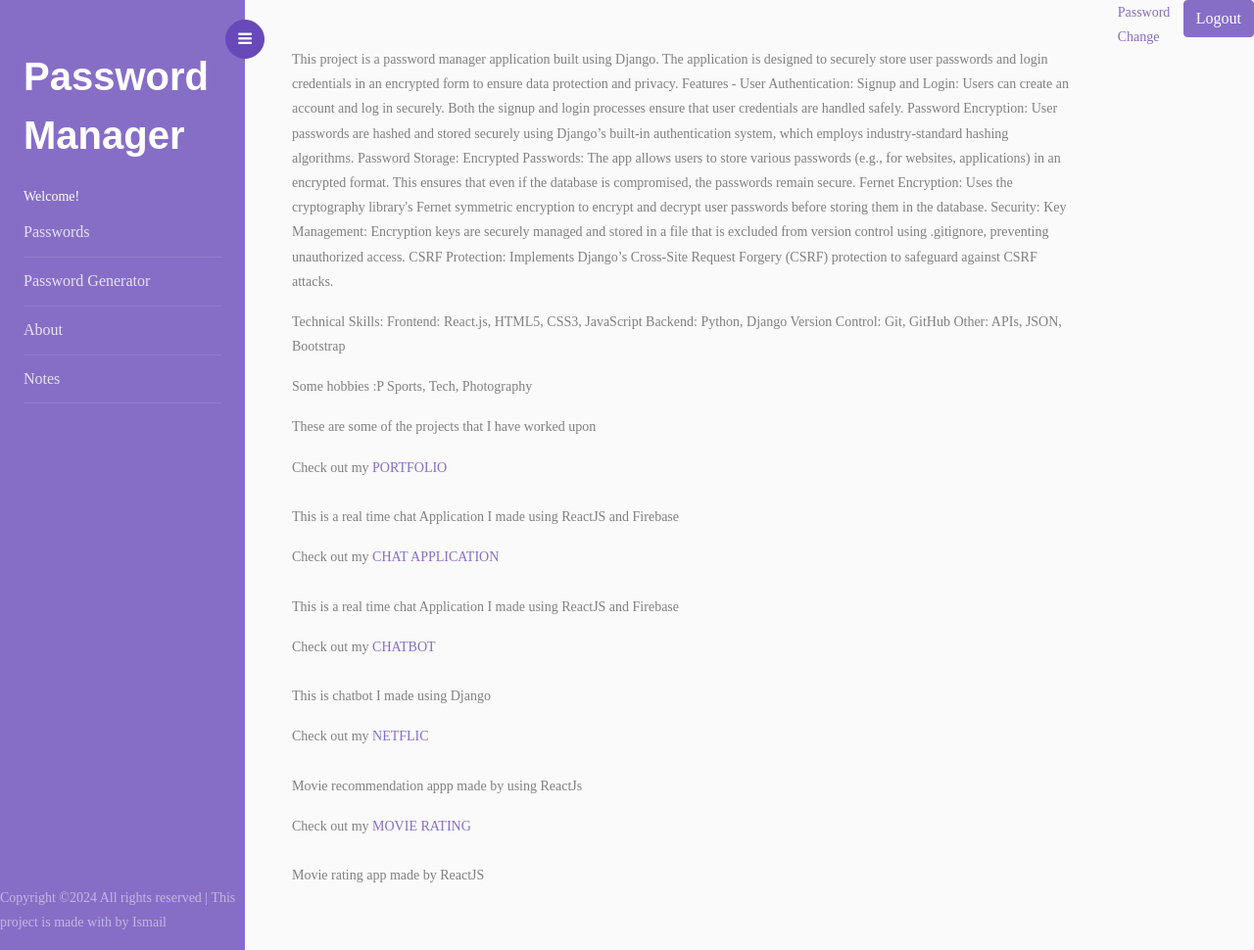
After one commit to IsmailAbbasi/Password-Manager, a Django app: page /about/ in a window 1280 px wide. The commit adds this page. Shown: the whole page at 98% size. Run offline with Django 5.2, Linux system fonts and the light colour scheme; some libraries are stand-ins or nearby versions.

Commit message:
Minor Ui Bug fixes

```diff
--- a/password/static/css/passwordgenerator.css
+++ b/password/static/css/passwordgenerator.css
@@ -115,3 +115,25 @@ html, body {
     transform: scale(0.95);
     color: white;
 }
+/* Position the back button on the left side of the page */
+#back-button-container {
+    position: fixed;
+    top: 20px;
+    left: 20px;
+}
+
+.btn-secondary {
+    background-color: #6c757d;
+    color: white;
+    padding: 10px 20px;
+    text-decoration: none;
+    border: none;
+    border-radius: 5px;
+    display: inline-block;
+    font-size: 16px;
+    cursor: pointer;
+}
+
+.btn-secondary:hover {
+    background-color: #5a6268;
+}
--- /dev/null
+++ b/password/templates/about.html
@@ -0,0 +1,36 @@
+{% extends "base.html" %}
+{% block content %}
+<p>This project is a password manager application built using Django. The application is designed to securely store user passwords and login credentials in an encrypted form to ensure data protection and privacy.
+
+    Features -
+
+    User Authentication:
+
+    Signup and Login: Users can create an account and log in securely. Both the signup and login processes ensure that user credentials are handled safely.
+    Password Encryption: User passwords are hashed and stored securely using Django’s built-in authentication system, which employs industry-standard hashing algorithms.
+    Password Storage:
+
+    Encrypted Passwords: The app allows users to store various passwords (e.g., for websites, applications) in an encrypted format. This ensures that even if the database is compromised, the passwords remain secure.
+    Fernet Encryption: Uses the cryptography library's Fernet symmetric encryption to encrypt and decrypt user passwords before storing them in the database.
+    Security:
+
+    Key Management: Encryption keys are securely managed and stored in a file that is excluded from version control using .gitignore, preventing unauthorized access.
+    CSRF Protection: Implements Django’s Cross-Site Request Forgery (CSRF) protection to safeguard against CSRF attacks.
+    </p>
+    <p> Technical Skills:
+    Frontend: React.js, HTML5, CSS3, JavaScript
+    Backend: Python, Django
+    Version Control: Git, GitHub
+    Other: APIs, JSON, Bootstrap</p>
+    <p>Some hobbies :P
+        Sports, Tech, Photography
+    </p>
+    <p>These are some of the projects that I have worked upon</p>
+    <div className="projects">
+        <p>Check out my <a href="https:// izzy.fun" target="_blank" rel="noopener noreferrer">PORTFOLIO</a> <br></br> This is a real time chat Application I made using ReactJS and Firebase</p>
+        <p>Check out my <a href="https://chat.izzy.fun" target="_blank" rel="noopener noreferrer">CHAT APPLICATION</a> <br></br> This is a real time chat Application I made using ReactJS and Firebase</p>
+        <p>Check out my <a href="https://riddler-chatbot-app.onrender.com/" target="_blank" rel="noopener noreferrer">CHATBOT</a><br></br> This is chatbot I made using Django </p>
+        <p>Check out my <a href="https://netflic.netlify.app/" target="_blank" rel="noopener noreferrer">NETFLIC</a><br></br> Movie recommendation appp made by using ReactJs</p>
+        <p>Check out my <a href="https://usepopcorn-ebon.vercel.app/" target="_blank" rel="noopener noreferrer">MOVIE RATING</a> <br></br>Movie rating app made by ReactJS</p>
+    </div>
+    {%endblock%}
--- a/password/templates/base.html
+++ b/password/templates/base.html
@@ -27,30 +27,34 @@
                 <h1><a href="index.html" class="logo">Password Manager</a></h1>
                Welcome! {{request.user.username}}
                 <ul class="list-unstyled components mb-5">
-                    <li class="active">
+                    <!-- <li class="active">
                         <a href="#homeSubmenu" data-toggle="collapse" aria-expanded="false" class="dropdown-toggle">Passwords</a>
                         <ul class="collapse list-unstyled" id="homeSubmenu">
                             <li><a href="#">Login</a></li>
                             <li><a href="#">Cards</a></li>
                             <li><a href="#">Personal Info</a></li>
                         </ul>
-                    </li>
+                    </li> -->
+                    <li><a href="{% url 'menu' %}">Passwords</a></li>
                     <li><a href="{% url 'passwordgenerator' %}">Password Generator</a></li>
                     <li>
+                    <li><a href="{% url 'about' %}">About</a></li>
+                    <!-- <li>
+
                         <a href="#pageSubmenu" data-toggle="collapse" aria-expanded="false" class="dropdown-toggle">Notes</a>
                         <ul class="collapse list-unstyled" id="pageSubmenu">
                             <li><a href="{% url 'notes' %}">Page 1</a></li>
                             <li><a href="#">Page 2</a></li>
                             <li><a href="#">Page 3</a></li>
                         </ul>
-                    </li>
+                    </li> -->
                     <li><a href="{% url 'notes' %}">Notes</a></li>
 
                 </ul>
                 <div class="footer">
                     <p>
                         Copyright &copy;<script>document.write(new Date().getFullYear());</script> All rights reserved |
-                        This template is made with <i class="icon-heart" aria-hidden="true"></i> by Ismail
+                        This project is made with <i class="icon-heart" aria-hidden="true"></i> by Ismail
 
                     </p>
                 </div>
--- a/password/templates/notes.html
+++ b/password/templates/notes.html
@@ -1,6 +1,6 @@
 {% extends "base.html" %}
 {% block content %}
-<h1>The textarea form attribute</h1>
+<h1>Working on this Will update soon :)</h1>
 
 <form action="/action_page.php" id="usrform">
   Name: <input type="text" name="usrname">
@@ -10,5 +10,4 @@
 <textarea rows="4" cols="50" name="comment" form="usrform">
 Enter text here...</textarea>
 
-<p>The text area above is outside the form element, but should still be a part of the form.</p>
 {% endblock %}
--- a/password/views.py
+++ b/password/views.py
@@ -90,6 +90,8 @@ def notes(request):
 
 def home(request):
     return render(request, 'base.html')
+def about(request):
+    return render(request, 'about.html')
 
 def passwordgenerator(request):
     return render(request, 'passwordgenerator/passwordgenerator.html')
--- a/passwordsaver/urls.py
+++ b/passwordsaver/urls.py
@@ -22,6 +22,7 @@ from password.views import notes
 from password.views import signupPage
 from password.views import loginPage
 from password.views import logoutPage
+from password.views import about
 from password.views import passwordgenerator
 from password.views import passwordchange
 from django.contrib.auth import views as auth_views
@@ -39,6 +40,7 @@ urlpatterns = [
     path('signup/', signupPage, name='signup'),
     path('login/', loginPage, name='login'),
     path('logout/', logoutPage, name='logout'),
+    path('about/', about, name='about'),
     path('passwordgenerator/passwordgenerator/', passwordgenerator, name='passwordgenerator'),
     path('passwordchange/', auth_views.PasswordChangeView.as_view(template_name='passwordchange.html'), name='passwordchange'),
     path('passwordchange/done/', auth_views.PasswordChangeDoneView.as_view(template_name='password_change_done.html'), name='password_change_done'),
```
Also changed, not shown: password/templates/passwordgenerator/passwordgenerator.html (+8 -1 lines), db.sqlite3.
